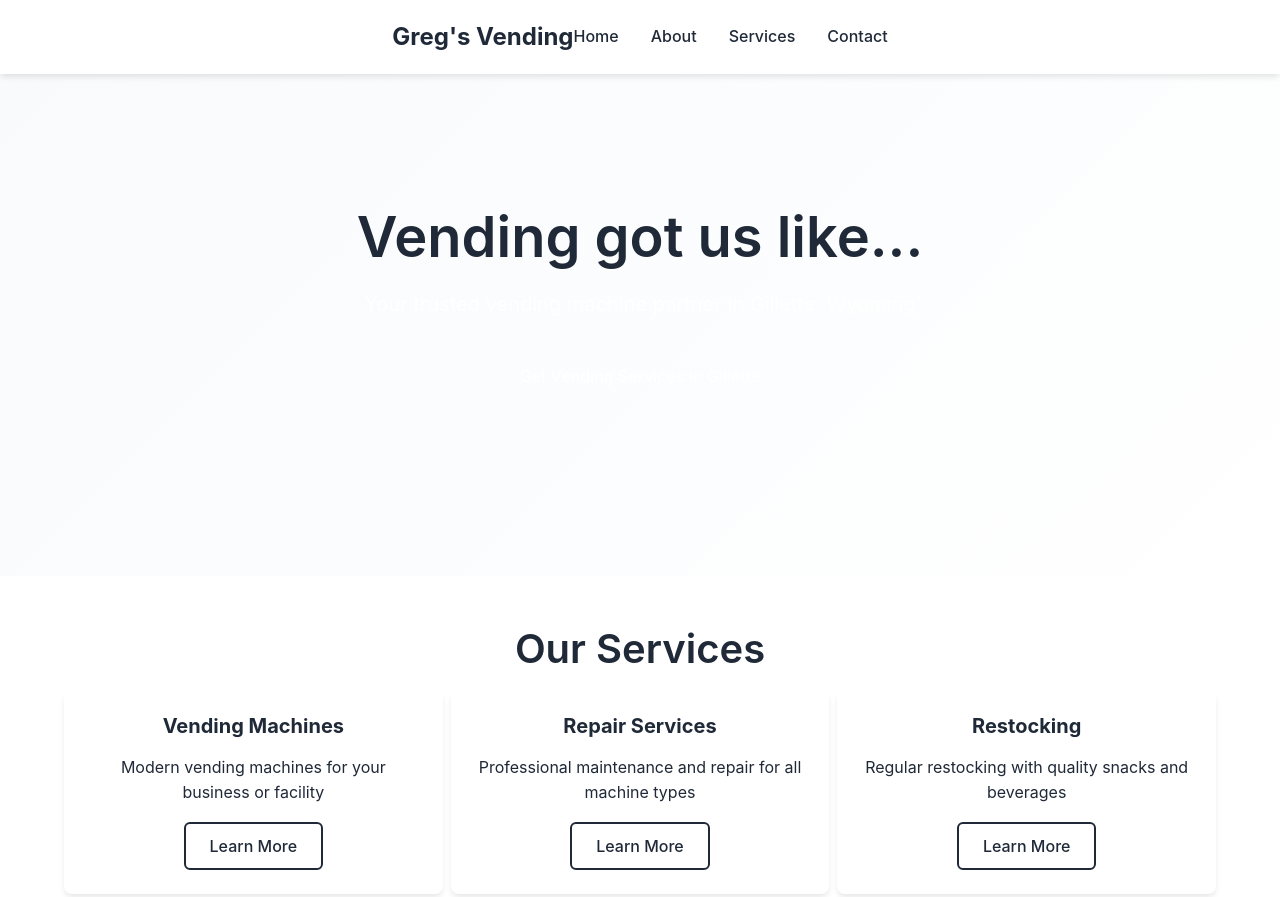
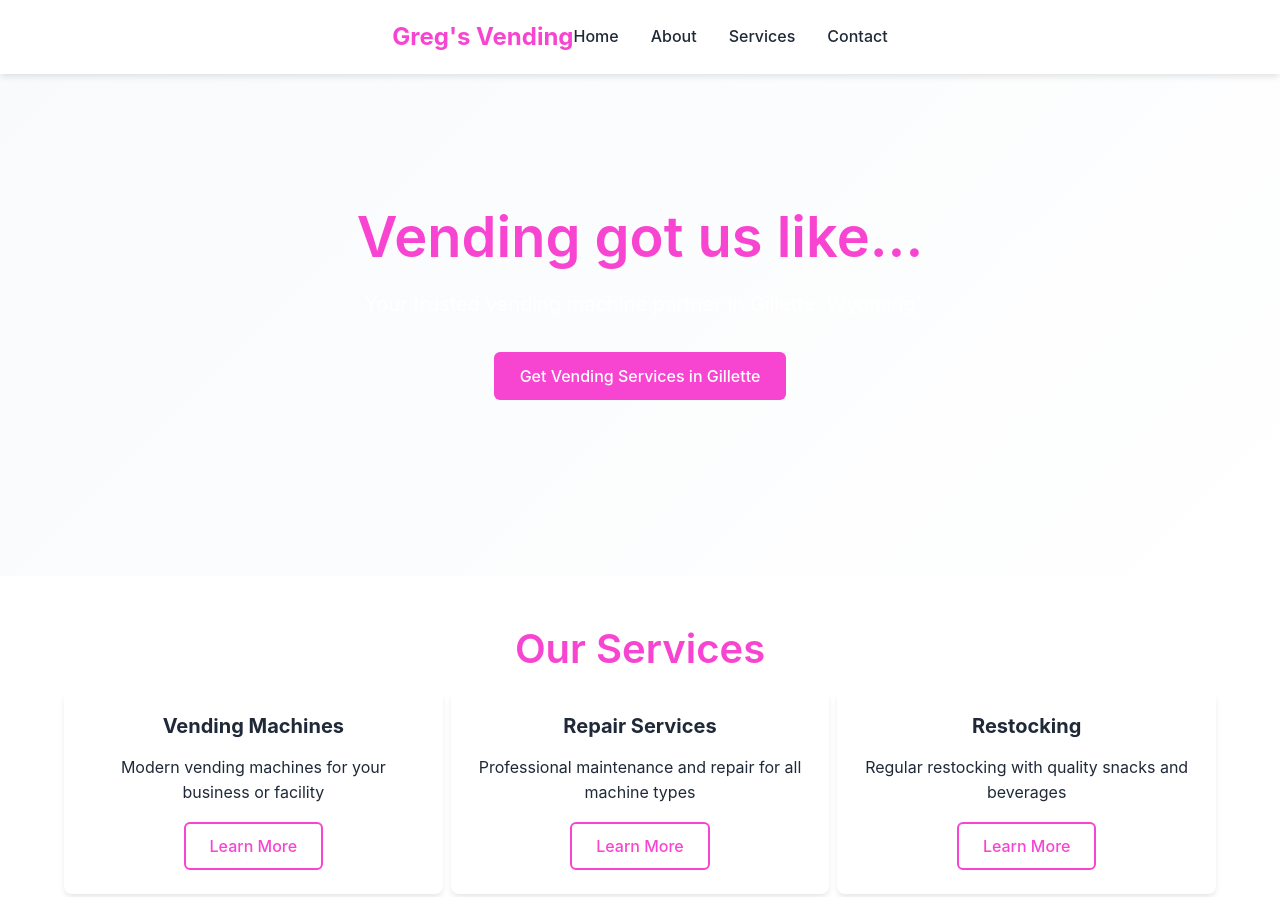
Before and after one commit to prairiegiraffe/gregs-vending, a website: page index.html in a window 1280 px wide. Shown: the top 897 px of the page. Drawn offline with Linux system fonts and the light colour scheme.

Commit message:
Update style.css via web editor

```diff
--- a/style.css
+++ b/style.css
@@ -38,7 +38,7 @@ body {
   --secondary-color: white;
   --primary-color: #f745d1;
   /* Brand Colors */
-  --color-primary: f745d1;
+  --color-primary: #f745d1;
   --color-secondary: white;
   --color-accent: #f59e0b;
   --color-text: #1f2937;
```
